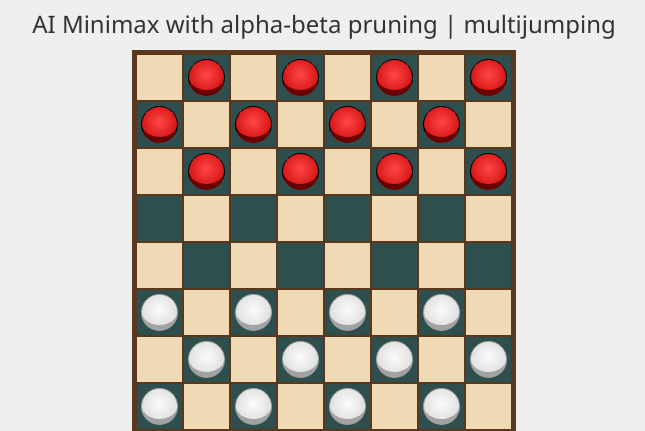
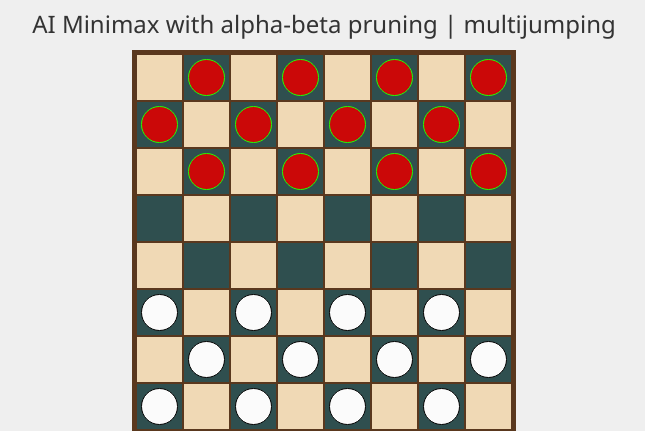
Before and after one commit to jacekbwwa/Checkers-multijump-AI-minimax-JB, a plain HTML site: page index.html in a window 1280 px wide. Shown: the part 395-826 px from the top of the page, without its empty margins (316-961 px from the left). Drawn offline with Linux system fonts and the light colour scheme.

Commit message:
A file was changed

```diff
--- a/styles.css
+++ b/styles.css
@@ -93,28 +93,29 @@ h2 {
 }
 
 .piece.red {
-    background: radial-gradient(circle at center, #ff4747, #cb0808);
-    border: 1.5px solid black;
-    border-bottom: 6px solid #6a0101;
+    background-color: #cb0808;
+    border: 1.5px solid #23ff02;
+
 }
 
 .piece.white-piece {
-    background: radial-gradient(circle at center, #fbfbfb, #d8d8d8);
-    border: 1.5px solid #a7a7a7;
-    border-bottom: 6px solid #a2a2a2;
+    background-color: #fbfbfb;
+
+    border: 1.5px solid black;
+
 }
 
 
 .piece.king::after {
-    content: "♛";
+    content: "⊚";
     position: absolute;
     top: 5px;
     left: 50%;
     transform: translateX(-50%);
     font-size: 28px;
-    color: #00ff85;
+    color: #00ddff;
     font-weight: bold;
-    text-shadow: 0 0 5px black;
+
     pointer-events: none;
     user-select: none;
 }
```
